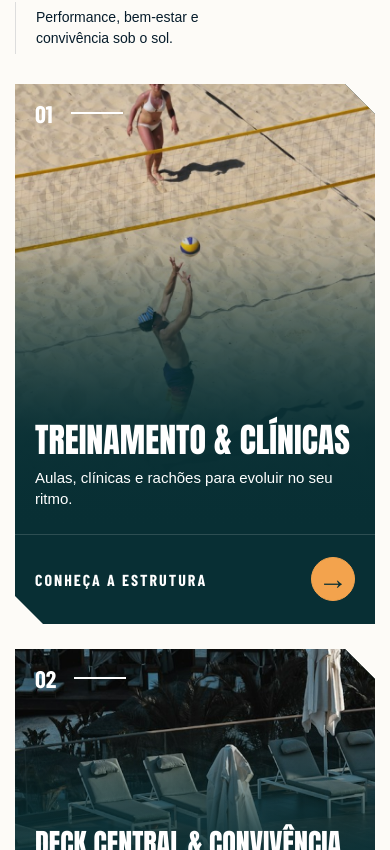
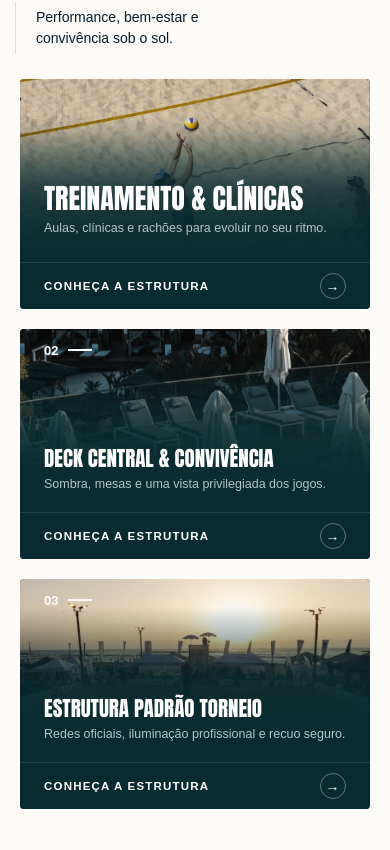
Before and after one commit to DanielMano11/frontend-arenas, a React (Vite) app in the folder frontend/: page / in a window 390 px wide. Shown: the part 718-1568 px from the top of the page. Built offline with nearby package versions, Linux system fonts and the light colour scheme.

Commit message:
Melhorias

```diff
--- a/frontend/src/components/Cards/CardExperiencia/CardExperiencia.css
+++ b/frontend/src/components/Cards/CardExperiencia/CardExperiencia.css
@@ -1,21 +1,21 @@
 .experiencias {
   display: grid;
-    grid-template-columns: minmax(0, 0.85fr) minmax(0, 1fr);
-    grid-template-rows: 330px 330px;
-    gap: 30px;
+  grid-template-columns: 1fr 1fr;
+  grid-template-rows: 215px 215px;
+  gap: 20px;
   width: calc(100% - 40px);
   max-width: 1200px;
   margin: 0 auto;
-    padding: 20px 0;
+  padding: 15px 0 40px;
 }
 
 .cartao-experiencia {
   display: flex;
   flex-direction: column;
+  background-color: #072b31;
+  color: #ffffff;
   overflow: hidden;
-    background-color: #082f34;
-    color: #ffffff;
-    clip-path: polygon(0 0, calc(100% - 30px) 0, 100% 30px, 100% 100%, 28px 100%, 0 calc(100% - 28px));
+  border-radius: 4px;
 }
 
 .cartao-destaque {
@@ -33,6 +33,7 @@
   width: 100%;
   height: 100%;
   object-fit: cover;
+  display: block;
 }
 
 .conteudo-experiencia {
@@ -41,165 +42,111 @@
   display: flex;
   flex-direction: column;
   justify-content: flex-end;
-    padding: 35px 40px;
-    background: linear-gradient(to top, #082f34, rgba(8, 47, 52, 0.45) 45%, transparent 75%);
+  padding: 18px 24px;
+  background: linear-gradient(to top, #072b31 0%, rgba(7, 43, 49, 0.75) 45%, transparent 85%);
+}
+
+.cartao-destaque .conteudo-experiencia {
+  padding: 24px;
+  background: linear-gradient(to top, #072b31 0%, rgba(7, 43, 49, 0.75) 40%, transparent 80%);
 }
 
 .numero-experiencia {
   position: absolute;
-    top: 15px;
-    left: 40px;
+  top: 14px;
+  left: 24px;
   display: flex;
   align-items: center;
-    gap: 18px;
-    font-family: 'Barlow Condensed', sans-serif;
-    font-size: 24px;
+  gap: 10px;
+  font-size: 13px;
   font-weight: bold;
+  color: #ffffff;
 }
 
 .numero-experiencia::after {
   content: '';
-    width: 52px;
+  width: 24px;
   height: 2px;
   background-color: #ffffff;
 }
 
+.cartao-destaque .numero-experiencia {
+  display: none;
+}
+
 .conteudo-experiencia h3 {
-    margin-bottom: 8px;
+  margin: 0 0 6px 0;
   font-family: 'Anton', Impact, sans-serif;
-    font-size: 36px;
+  font-size: 21px;
   font-weight: normal;
   line-height: 1.15;
   text-transform: uppercase;
+  color: #ffffff;
 }
 
-.cartao-destaque h3 {
-    font-size: 48px;
+.cartao-destaque .conteudo-experiencia h3 {
+  font-size: 28px;
 }
 
 .conteudo-experiencia p {
-    font-size: 17px;
+  margin: 0;
+  font-size: 12.5px;
   line-height: 1.4;
+  color: #b0c7cb;
 }
 
 .botao-estrutura {
   display: flex;
   align-items: center;
   justify-content: space-between;
-    gap: 15px;
-    min-height: 75px;
-    padding: 10px 40px;
-    border-top: 1px solid rgba(255, 255, 255, 0.15);
+  padding: 10px 24px;
+  background-color: #072b31;
+  border-top: 1px solid rgba(255, 255, 255, 0.1);
   color: #ffffff;
   text-decoration: none;
-    font-family: 'Barlow Condensed', sans-serif;
-    font-size: 19px;
+  font-size: 11.5px;
   font-weight: bold;
-    letter-spacing: 2px;
+  letter-spacing: 1.2px;
   text-transform: uppercase;
+  transition: background-color 0.2s;
 }
 
-.cartao-destaque .botao-estrutura {
-    min-height: 90px;
+.botao-estrutura:hover {
+  background-color: #0b363d;
 }
 
 .seta-estrutura {
   display: flex;
   align-items: center;
   justify-content: center;
-    flex-shrink: 0;
-    width: 52px;
-    height: 52px;
-    border: 1px solid rgba(255, 255, 255, 0.4);
+  width: 26px;
+  height: 26px;
+  border: 1px solid rgba(255, 255, 255, 0.35);
   border-radius: 50%;
-    font-family: Arial, sans-serif;
-    font-size: 30px;
-    font-weight: normal;
-    letter-spacing: 0;
+  font-size: 14px;
+  color: #ffffff;
+  transition: all 0.2s;
 }
 
-.cartao-destaque .seta-estrutura,
-.botao-estrutura:hover .seta-estrutura,
-.botao-estrutura:focus-visible .seta-estrutura {
-    background-color: #f3a34d;
-    border-color: #f3a34d;
-    color: #082f34;
-}
-
-.botao-estrutura:focus-visible {
-    outline: 2px solid #ffffff;
-    outline-offset: -5px;
-}
-
-@media (max-width: 1100px) {
-    .conteudo-experiencia {
-        padding: 25px;
-    }
-
-    .numero-experiencia {
-        left: 25px;
-    }
-
-    .conteudo-experiencia h3 {
-        font-size: 28px;
-    }
-
-    .cartao-destaque h3 {
-        font-size: 38px;
-    }
-
-    .botao-estrutura {
-        padding: 10px 25px;
-    }
+.botao-estrutura:hover .seta-estrutura {
+  background-color: #f2994a;
+  border-color: #f2994a;
+  color: #072b31;
 }
 
 @media (max-width: 860px) {
   .experiencias {
     grid-template-columns: 1fr;
     grid-template-rows: auto;
-        gap: 25px;
-    }
-
-    .cartao-experiencia {
-        height: 360px;
+    gap: 20px;
   }
 
   .cartao-destaque {
     grid-row: auto;
-        height: 540px;
+    height: 380px;
+  }
+
+  .cartao-experiencia {
+    height: 230px;
   }
 }
-
-@media (max-width: 768px) {
-    .experiencias {
-        width: calc(100% - 30px);
-    }
-}
-
-@media (max-width: 480px) {
-    .conteudo-experiencia {
-        padding: 25px 20px;
-    }
-
-    .numero-experiencia {
-        left: 20px;
-    }
-
-    .cartao-destaque h3 {
-        font-size: 34px;
-    }
-
-    .conteudo-experiencia p {
-        font-size: 15px;
-    }
-
-    .botao-estrutura {
-        padding: 10px 20px;
-        font-size: 16px;
-    }
-
-    .seta-estrutura {
-        width: 44px;
-        height: 44px;
-    }
-}
--- a/frontend/src/components/Cards/CardExperiencia/CardExperiencia.jsx
+++ b/frontend/src/components/Cards/CardExperiencia/CardExperiencia.jsx
@@ -1,4 +1,4 @@
-import './CardExperiencia.css'
+import './CardExperiencia.css';
 
 export function CartaoExperiencia({ numero, titulo, texto, imagem, destaque }) {
   return (
@@ -6,9 +6,7 @@ export function CartaoExperiencia({ numero, titulo, texto, imagem, destaque }) {
       <div className="foto-experiencia">
         <img src={imagem} alt={titulo} className="imagem-experiencia" />
         <div className="conteudo-experiencia">
-                    <span className="numero-experiencia">
-                        {numero}
-                    </span>
+          {numero && <span className="numero-experiencia">{numero}</span>}
           <h3>{titulo}</h3>
           <p>{texto}</p>
         </div>
@@ -20,3 +18,5 @@ export function CartaoExperiencia({ numero, titulo, texto, imagem, destaque }) {
     </div>
   );
 }
+
+export default CartaoExperiencia;
```
Lines whose indentation alone changed are shown as unchanged.
